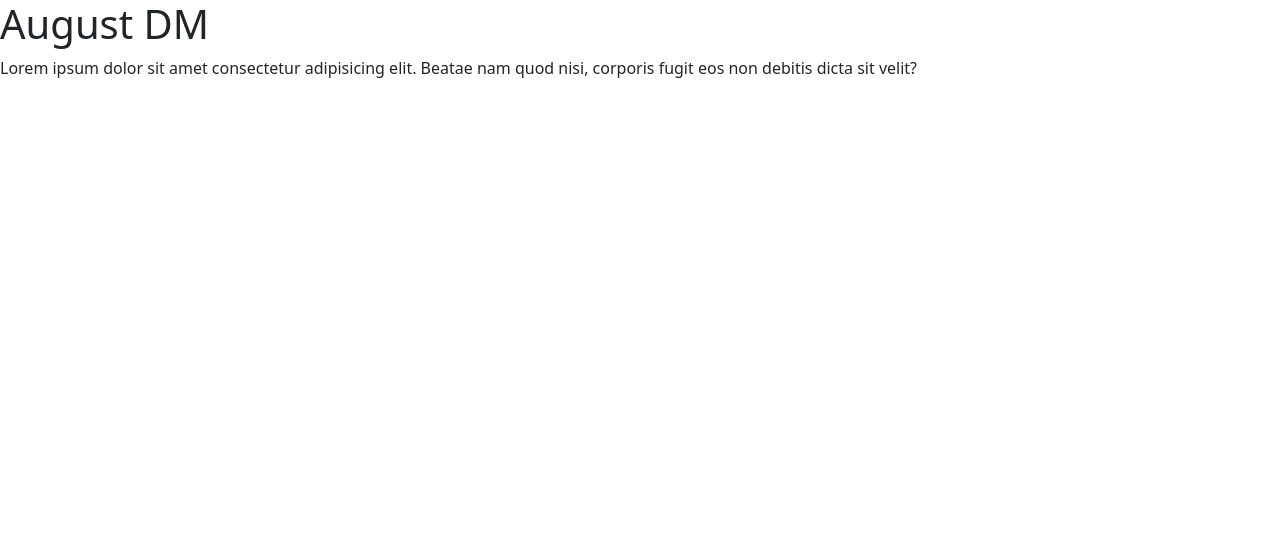
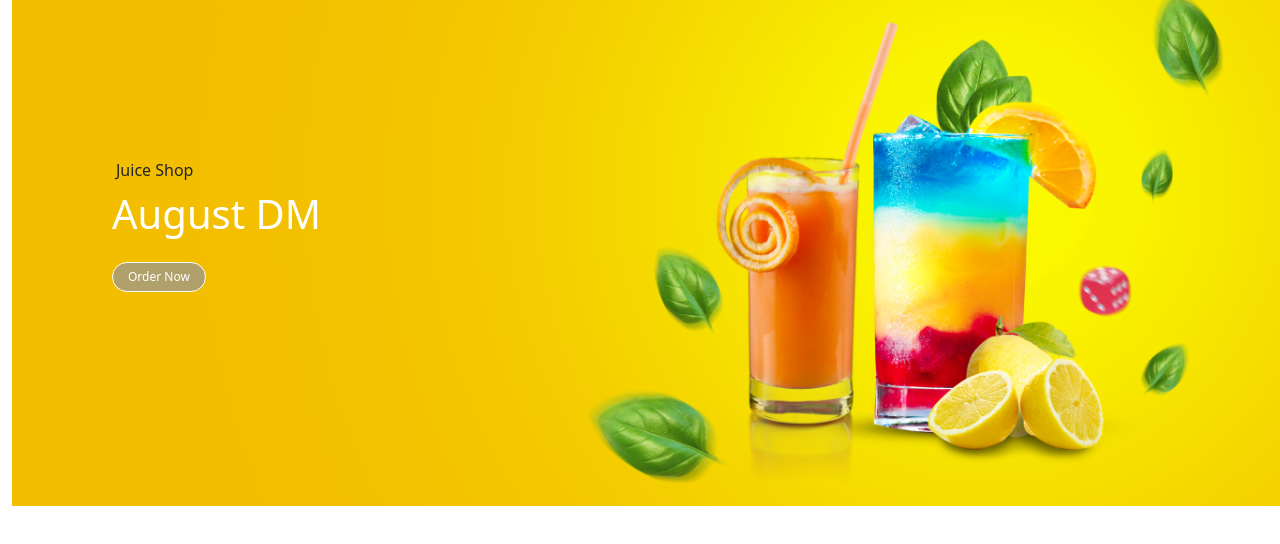
Before and after one commit to ChitThawMaung/dm, a plain HTML site: page index.html in a window 1280 px wide. Drawn offline with nearby package versions, Linux system fonts and the light colour scheme.

Commit message:
main cover

```diff
--- a/index.html
+++ b/index.html
@@ -6,10 +6,17 @@
     <title>August DM</title>
     <!-- Bootstrap CSS -->
     <link href="https://cdn.jsdelivr.net/npm/bootstrap@5.3.0/dist/css/bootstrap.min.css" rel="stylesheet" integrity="sha384-9ndCyUaIbzAi2FUVXJi0CjmCapSmO7SnpJef0486qhLnuZ2cdeRhO02iuK6FUUVM" crossorigin="anonymous">
+    <link rel="stylesheet" href="./style.css">
 </head>
 <body>
-    <h1>August DM</h1>
-    <p>Lorem ipsum dolor sit amet consectetur adipisicing elit. Beatae nam quod nisi, corporis fugit eos non debitis dicta sit velit?</p>
+    <section class="container-fluid d-flex position-relative align-items-center" id="main-cover">
+        <img src="./bg.png" alt="" class="img-fluid position-absolute">
+        <div class="img-text">
+            <span class="py-2 ms-1">Juice Shop</span>
+            <h1 class="py-2 text-white">August DM</h1>
+            <a href="#" class="btn mt-2">Order Now</a>
+        </div>
+    </section>
 </body>
 <!-- Bootstrap JS -->
 <script src="https://cdn.jsdelivr.net/npm/bootstrap@5.3.0/dist/js/bootstrap.bundle.min.js" integrity="sha384-geWF76RCwLtnZ8qwWowPQNguL3RmwHVBC9FhGdlKrxdiJJigb/j/68SIy3Te4Bkz" crossorigin="anonymous"></script>
--- /dev/null
+++ b/style.css
@@ -0,0 +1,36 @@
+*{
+    margin: 0;
+    padding: 0;
+    box-sizing: border-box;
+}
+
+/* Main Cover */
+.container-fluid {
+    width: 100%;
+    min-height: 450px;
+}
+
+.container-fluid img {
+    z-index: -2;
+}
+
+.img-text {
+    margin-left: 100px;
+}
+
+.btn {
+    background-color: rgba(152, 150, 146, 0.739);
+    color: white;
+    border-radius: 15px;
+    font-size: 12px;
+    padding: 5px 15px;
+    border: 1px solid white;
+    transition: 0.5s;
+}
+
+.btn:hover {
+    background-color: rgb(236, 217, 192);
+    color: black;
+    font-weight: 500;
+    border: 2px solid black;
+}
```
Also changed, not shown: bg.png (added).
